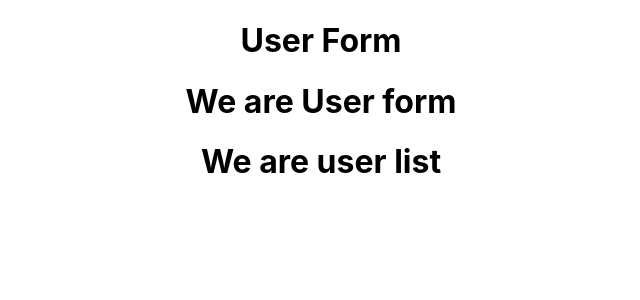
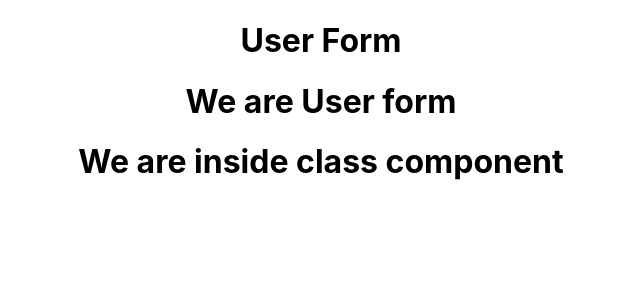
Before and after one commit to Lord-shiv/Django_rest_projects, a React (Create React App) app in the folder Register_user/front_end/: page / in a window 1280 px wide. Shown: the top 300 px of the page, without its empty margins (319-959 px from the left). Built offline with nearby package versions, Linux system fonts and the light colour scheme.

Commit message:
adds class components

```diff
--- a/Register_user/front_end/src/App.js
+++ b/Register_user/front_end/src/App.js
@@ -2,13 +2,14 @@ import logo from './logo.svg';
 import './App.css';
 import Hello from './components/UserForm';
 import UserList from './components/UserList';
+import UserFormClass from './components/UserForms';
 
 function App() {
   return (
     <div className="App">
       <h1>User Form</h1>
       <Hello />
-      <UserList />
+      <UserFormClass />
     </div>
   );
 }
--- /dev/null
+++ b/Register_user/front_end/src/components/UserForms.js
@@ -0,0 +1,11 @@
+import React, { Component } from "react";
+
+class UserFormClass extends Component {
+    render() {
+        return (
+            <h1>We are inside class component</h1>
+        )
+    }
+}
+
+export default UserFormClass;
```
